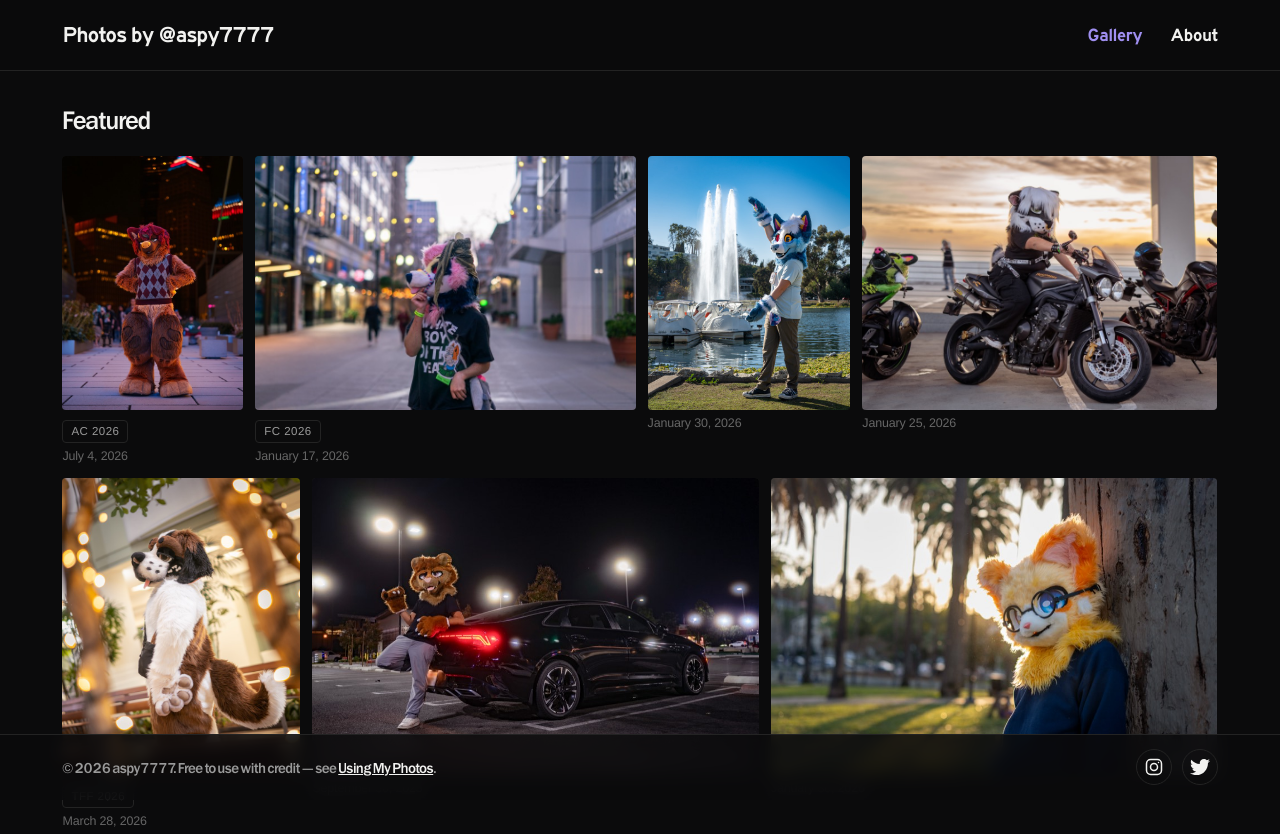
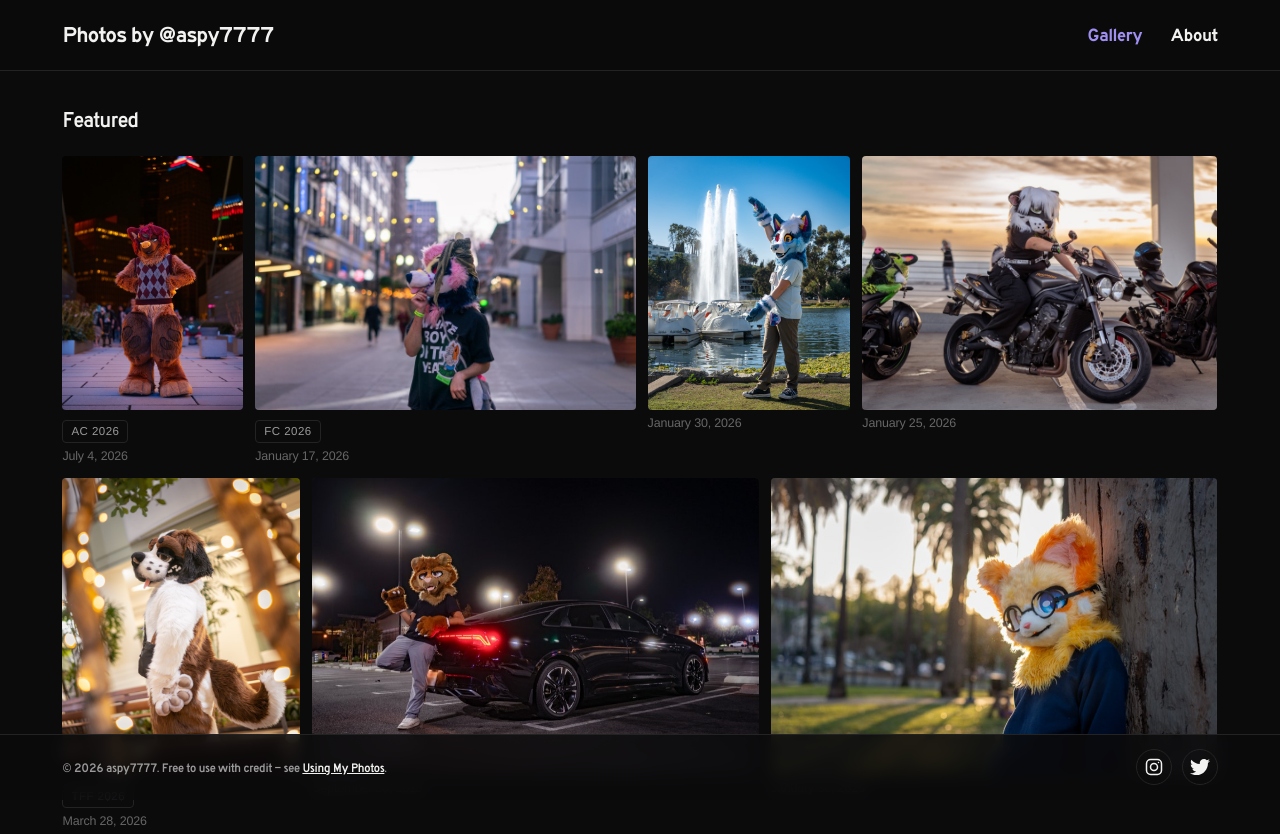
Before and after one commit to steampiano/PhotographyPortfolio, a website: page index.html in a window 1280 px wide. Shown: the top 834 px of the page. Drawn offline with Linux system fonts and the light colour scheme.

Commit message:
Revert "Switch body/heading text to Franklin Gothic Medium (italic face registered on demand)"
This reverts commit bafc0b031a1f4d26255c086d7ee31d6a39d2178a.

```diff
--- a/css/style.css
+++ b/css/style.css
@@ -1,7 +1,5 @@
-/* Roadgeek Series E is used only for the header logo/nav. Everything else
-   uses Franklin Gothic Medium — registered as two faces of the same family
-   (normal + italic) so the italic cut only kicks in wherever font-style:
-   italic is actually used, instead of applying everywhere. */
+/* Series E is the heavier-stroke cut, used only for the header logo/nav.
+   Series D (thinner) is used for everything else — see body/.logo/.nav a. */
 @font-face {
   font-family: "Roadgeek 2005 Series E";
   src: url("../fonts/Roadgeek2005SeriesE.ttf") format("truetype");
@@ -11,18 +9,10 @@
 }
 
 @font-face {
-  font-family: "Franklin Gothic Medium";
-  src: url("../fonts/OPTIFranklinGothic-Medium.otf") format("opentype");
+  font-family: "Roadgeek 2005 Series D";
+  src: url("../fonts/Roadgeek_2005_Series_D.ttf") format("truetype");
   font-weight: 400;
   font-style: normal;
-  font-display: swap;
-}
-
-@font-face {
-  font-family: "Franklin Gothic Medium";
-  src: url("../fonts/OPTIFranklinGothic-MediumIt.otf") format("opentype");
-  font-weight: 400;
-  font-style: italic;
   font-display: swap;
 }
 
@@ -47,7 +37,7 @@ body {
   margin: 0;
   background: var(--bg);
   color: var(--fg);
-  font-family: "Franklin Gothic Medium", -apple-system, BlinkMacSystemFont, "Helvetica Neue", Helvetica, Arial, sans-serif;
+  font-family: "Roadgeek 2005 Series D", -apple-system, BlinkMacSystemFont, "Helvetica Neue", Helvetica, Arial, sans-serif;
   line-height: 1.5;
   letter-spacing: -0.01em;
   /* Reserve space so content isn't hidden behind the fixed footer; generous
```
Also changed, not shown: fonts/OPTIFranklinGothic-Medium.otf (deleted), fonts/OPTIFranklinGothic-MediumIt.otf (deleted), fonts/Roadgeek_2005_Series_D.ttf (added).
